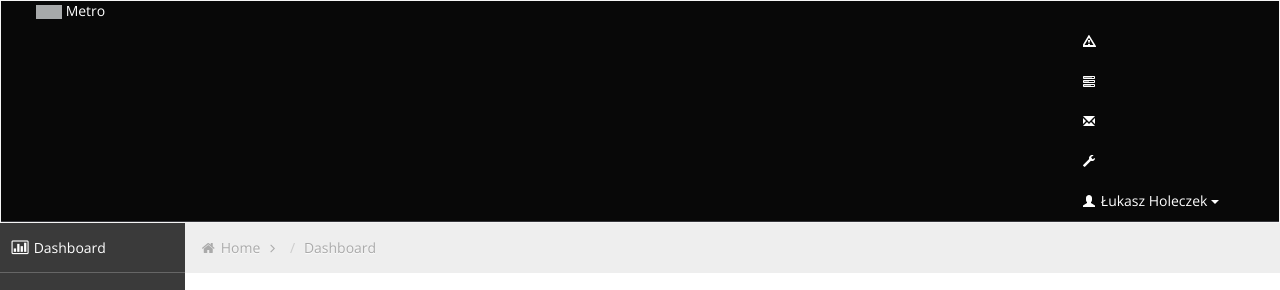
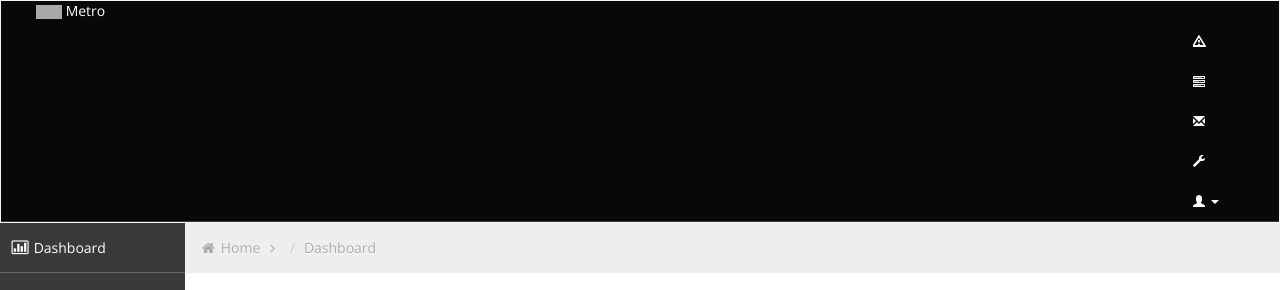
Before and after one commit to AlMahfuzKhanD/codeigniterFundamental, a CodeIgniter app: page /projects/index.php/admin/dashboard in a window 1280 px wide. Shown: the top 290 px of the page. Run offline with CodeIgniter, Linux system fonts and the light colour scheme; some libraries are stand-ins or nearby versions.

Commit message:
dashboard modified

```diff
--- a/application/views/dashboard.php
+++ b/application/views/dashboard.php
@@ -8,7 +8,7 @@
 	<meta charset="utf-8">
 	<title>Metro Admin Template - Metro UI Style Bootstrap Admin Template</title>
 	<meta name="description" content="Metro Admin Template.">
-	<meta name="author" content="Łukasz Holeczek">
+	<meta name="author" content="<?php ?>">
 	<meta name="keyword" content="Metro, Metro UI, Dashboard, Bootstrap, Admin, Template, Theme, Responsive, Fluid, Retina">
 	<!-- end: Meta -->
 
@@ -219,7 +219,7 @@
 										<span class="avatar"><img src="img/avatar.jpg" alt="Avatar"></span>
 										<span class="header">
 											<span class="from">
-										    	Łukasz Holeczek
+										    	<?php ?>
 										     </span>
 											<span class="time">
 										    	6 min
@@ -308,7 +308,7 @@
 						<!-- start: User Dropdown -->
 						<li class="dropdown">
 							<a class="btn dropdown-toggle" data-toggle="dropdown" href="#">
-								<i class="halflings-icon white user"></i> Łukasz Holeczek
+								<i class="halflings-icon white user"></i> <?php echo $this->session->userdata('admin_name'); ?>
 								<span class="caret"></span>
 							</a>
 							<ul class="dropdown-menu">
@@ -316,7 +316,7 @@
  									<span>Account Settings</span>
 								</li>
 								<li><a href="#"><i class="halflings-icon user"></i> Profile</a></li>
-								<li><a href="login.html"><i class="halflings-icon off"></i> Logout</a></li>
+								<li><a href="<?php base_url()?>logout"><i class="halflings-icon off"></i> Logout</a></li>
 							</ul>
 						</li>
 						<!-- end: User Dropdown -->
```
